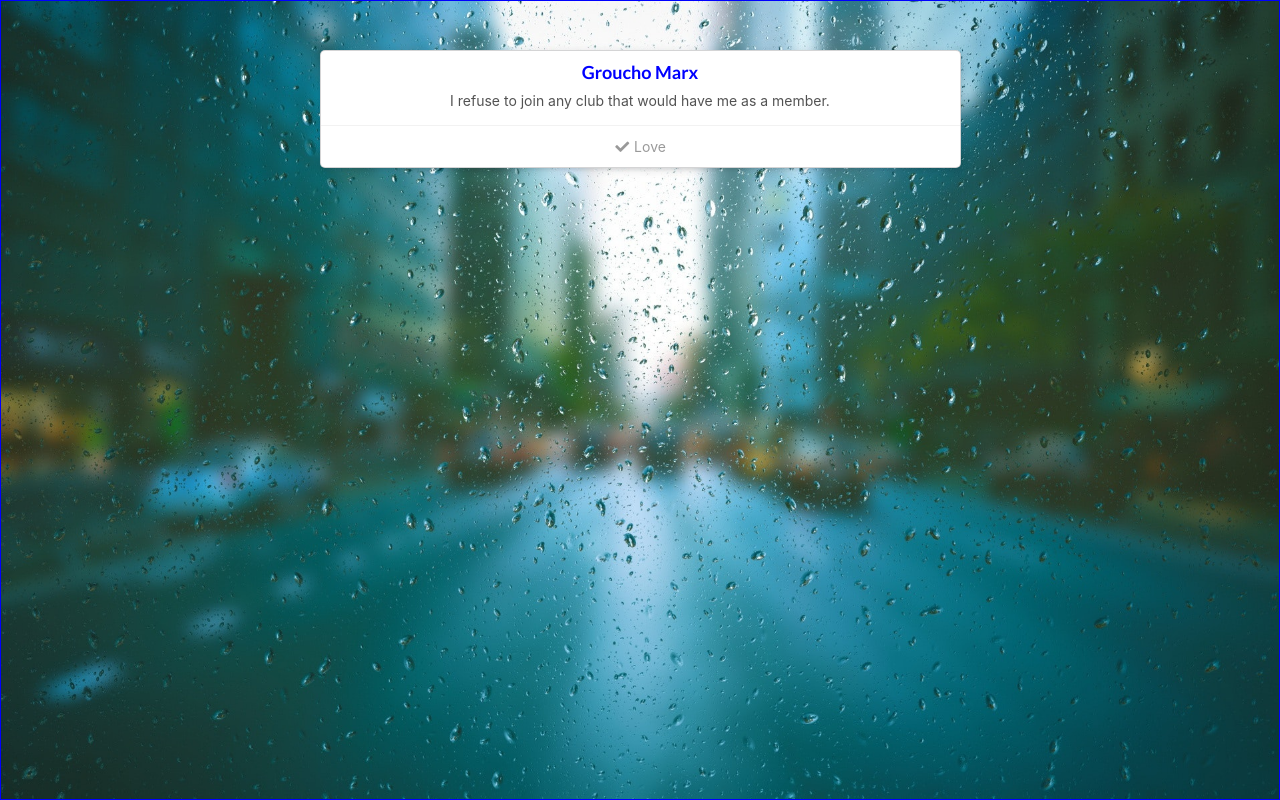
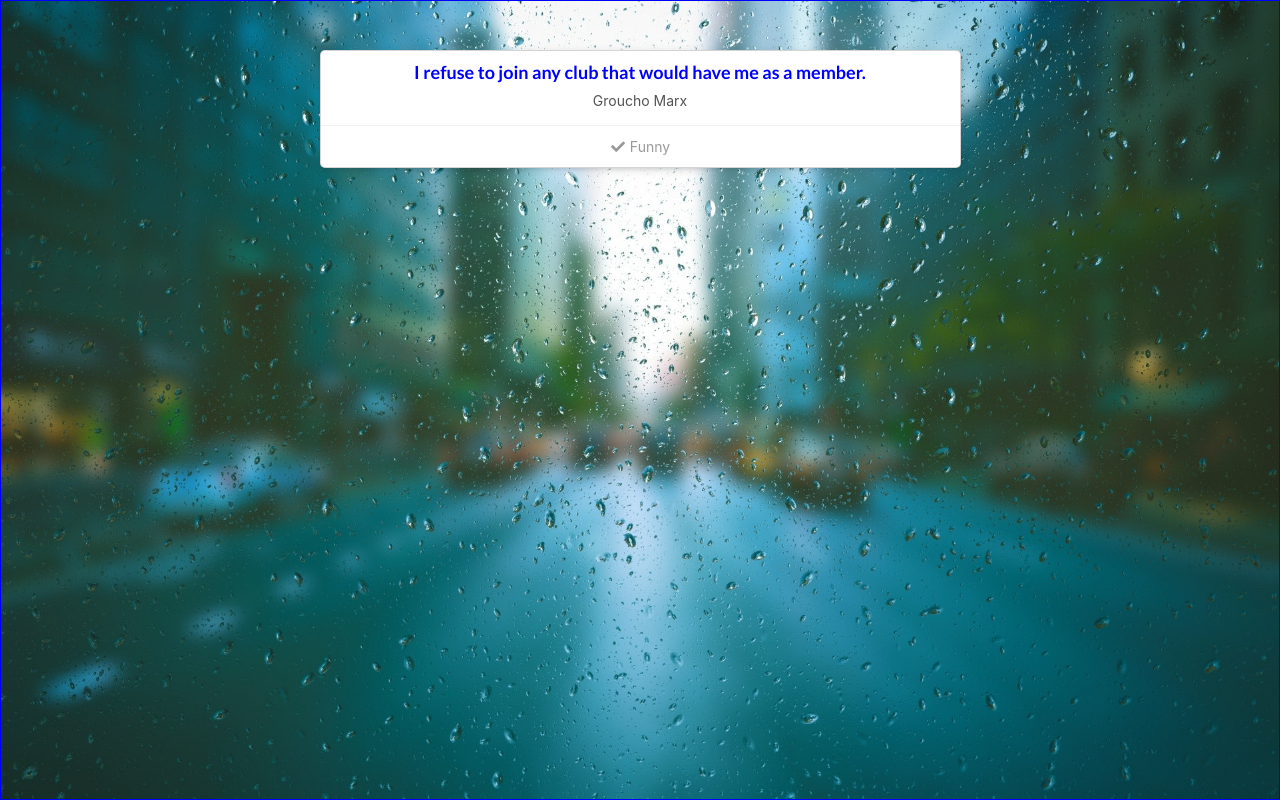
Before and after one commit to yanivus/quote-app, a React (Create React App) app: page / in a window 1280 px wide. Built offline with nearby package versions, Linux system fonts and the light colour scheme; no server answers.

Commit message:
proper prop passing

```diff
--- a/src/components/App.js
+++ b/src/components/App.js
@@ -17,9 +17,9 @@ function App() {
     "category": v[0]
   }
 
-  const [q, setQ] = useState("");
-  const [a, setA] = useState("");
-  const [cat, setCat] = useState("");
+  const [quote, setQuote] = useState("");
+  const [author, setAuthor] = useState("");
+  const [category, setCategory] = useState("");
 
 
   const capitalFL = (p) => {
@@ -38,23 +38,23 @@ function App() {
       try {
         const aq = await getQuote();
         if (aq) {
-          setQ(aq.quote);
-          setA(aq.author);
+          setQuote(aq.quote);
+          setAuthor(aq.author);
         }
       } catch(e)  {
-        setQ(defQ);
-        setA(defA);
-        params.category = defC;
+        setQuote(defQ);
+        setAuthor(defA);
       }
     };
     mq();
+    setCategory(defC);
   });
 
 
   return (
     <div className="App pageBackground">
       <div>
-        <Quote c={q} au={a} cat={capitalFL(params.category)}/>
+        <Quote quote={quote} author={author} category={capitalFL(category)}/>
       </div>
     </div>
   );
--- a/src/components/Quote.js
+++ b/src/components/Quote.js
@@ -1,6 +1,6 @@
 import React from "react";
 
-const Quote = (props) => {
+const Quote = ({quote, author, category}) => {
 
     // const ths = useState();
     // console.log(ths);
@@ -9,12 +9,12 @@ const Quote = (props) => {
     return (
         <div className="ui centered card raised" style={{marginTop:"50px", width:"50%"}}>
             <div className="content">
-                <div className="header" style={{color:"blue"}}>{props.au}</div>
-                <div className="description">{props.c}</div>
+                <div className="header" style={{color:"blue"}}>{quote}</div>
+                <div className="description">{author}</div>
             </div>
             <div className="extra content">
                 <i className="check icon"></i>
-                {props.cat}
+                {category}
             </div>
         </div>
     )
```
